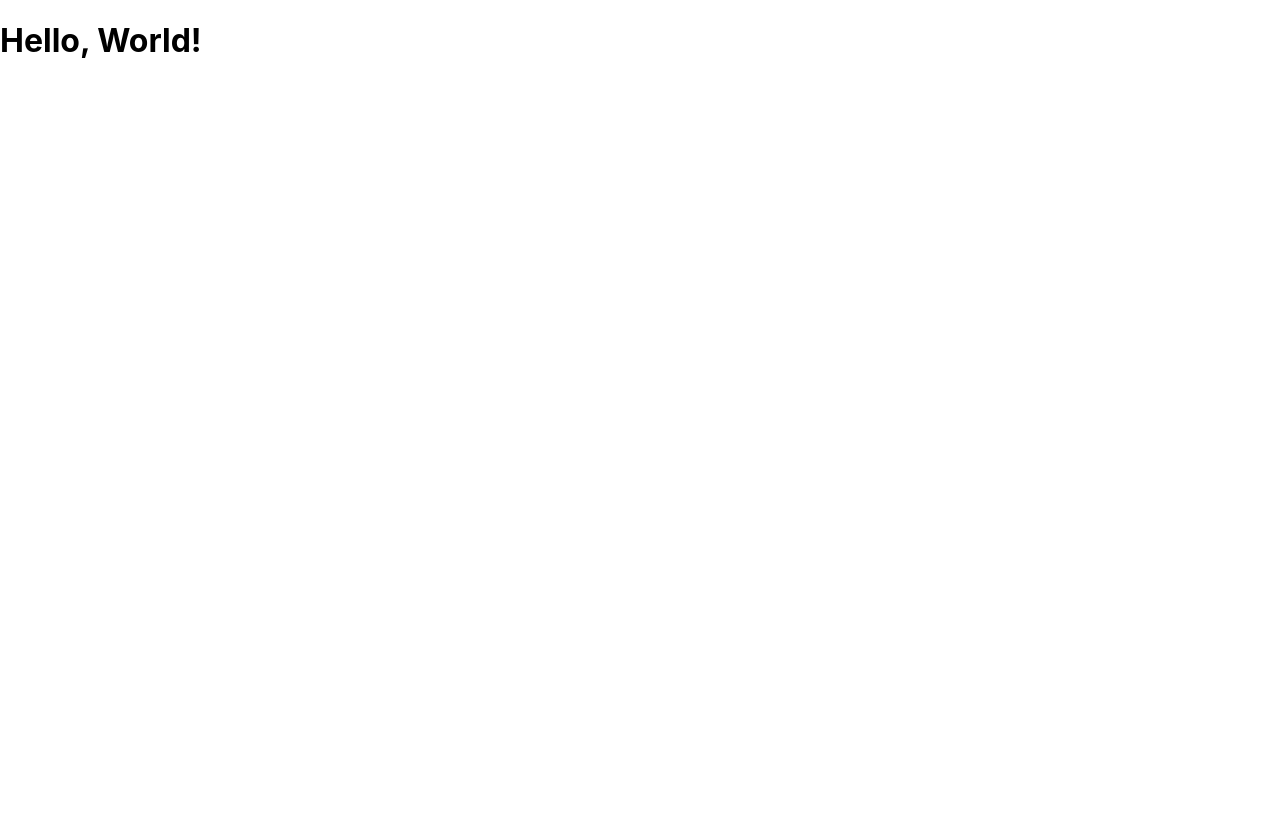
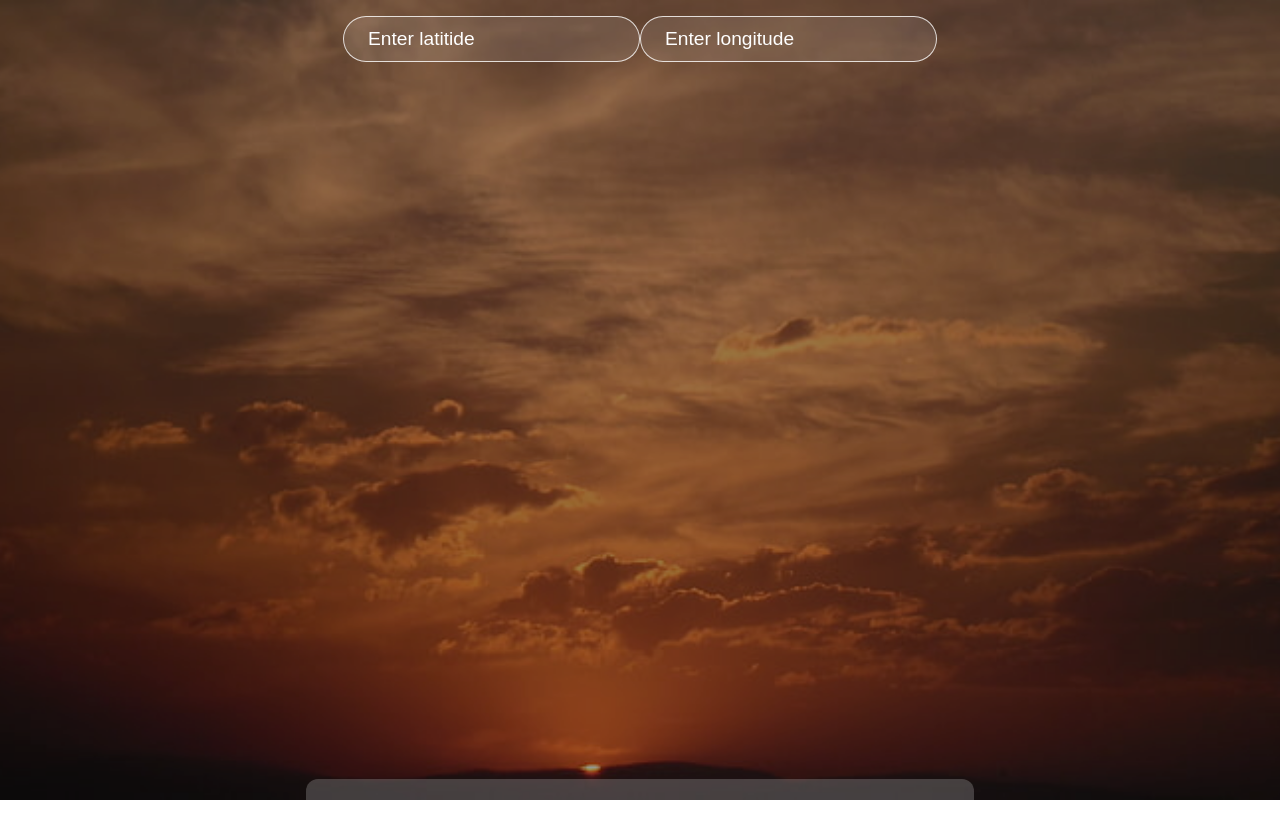
Before and after one commit to elanez/weather-app-react, a React (Create React App) app: page / in a window 1280 px wide. Shown: the top 838 px of the page. Before the commit the page ends 800 px from the top, so only its background shows below. Built offline with nearby package versions, Linux system fonts and the light colour scheme; the HTML template or start-up script is replaced by a standard one.

Commit message:
Added functionalities

```diff
--- a/src/App.js
+++ b/src/App.js
@@ -1,9 +1,71 @@
-import React from 'react';
+import React, {useState} from 'react';
+import axios from 'axios';
 
 function App() {
+  const [data, setData] = useState({})
+  const [latitude, setLatitude] = useState('')
+  const [longitude, setLongitude] = useState('')
+
+  const url = `https://api.openweathermap.org/data/2.5/weather?lat=${latitude}&lon=${longitude}&units=metric&appid=d0e87a14ebdbdbdc6f8338283b5d4282`
+
+  const searchLocation = (event) => {
+    if(event.key === 'Enter') {
+      axios.get(url).then((response) =>{
+        setData(response.data)
+        console.log(response.data)
+      })
+    }
+    // setLatitude('')
+    // setLongitude('')
+  }
+
   return (
-    <div className="App">
-      <h1>Hello, World!</h1>
+    <div className='app'>
+      <div className='search'>
+        <input
+        value={latitude}
+        onChange={event => setLatitude(event.target.value)}
+        onKeyPress={searchLocation}
+        placeholder='Enter latitide'
+        type='text'/>
+
+<input
+        value={longitude}
+        onChange={event => setLongitude(event.target.value)}
+        onKeyPress={searchLocation}
+        placeholder='Enter longitude'
+        type='text'/>
+      </div>
+
+      <div className='container'>
+        <div className='top'>
+          <div className='location'>
+            {data.name ? <p>{data.name}</p> : null}
+          </div>
+          <div className='temp'>
+            {data.main ? <h1>{data.main.temp} C</h1> : null}
+          </div>
+          <div className='description'>
+            {data.weather ? <p>{data.weather[0].main}</p> : null }
+          </div>
+        </div>
+        <div className='bottom'>
+          <div className='feels'>
+            {data.main ? <p className='bold'>{data.main.feels_like} C</p> : null}
+
+            <p>Feels Like</p>
+          </div>
+          <div className='humidity'>
+            {data.main ? <p className='bold'>{data.main.humidity}%</p> : null}
+
+            <p>Humidity</p>
+          </div>
+          <div className='wind'>
+            {data.main ? <p className='bold'>{data.wind.speed} KPH</p> : null}
+            <p>Winds</p>
+          </div>
+        </div>
+      </div>
     </div>
   );
 }
--- a/src/index.css
+++ b/src/index.css
@@ -1,5 +1,10 @@
+* {
+  box-sizing: border-box;
+  margin: 0;
+  padding: 0;
+}
+
 body {
-  margin: 0;
   font-family: -apple-system, BlinkMacSystemFont, 'Segoe UI', 'Roboto', 'Oxygen',
     'Ubuntu', 'Cantarell', 'Fira Sans', 'Droid Sans', 'Helvetica Neue',
     sans-serif;
@@ -7,7 +12,88 @@
   -moz-osx-font-smoothing: grayscale;
 }
 
-code {
-  font-family: source-code-pro, Menlo, Monaco, Consolas, 'Courier New',
-    monospace;
+p {
+  font-size: 1.6rem;
 }
+
+h1 {
+  font-size: 6rem;
+}
+
+.app{
+  width: 100%;
+  height: 100vh;
+  position: relative;
+  background-color: rgba(0,0,0,0.4);
+  color: white;
+}
+
+.app::before{
+  content: ' ';
+  background: url('./assets/sweet-afternoon-wallpaper-preview.jpg') no-repeat;
+  background-position: center center;
+  background-size: cover;
+  position: absolute;
+  width: 100%;
+  height: 100%;
+  top: 0;
+  left: 0;
+  z-index: -1;
+}
+
+.app .search{
+  text-align: center;
+  padding: 1rem;
+}
+
+.app input{
+  color: white;
+  padding: .7rem 1.5rem;
+  font-size: 1.2rem;
+  border-radius: 25px;
+  border: 1px solid rgba(255, 255, 255, 0.8);
+  background: rgba(255, 255, 255, 0.1);
+}
+
+::placeholder{
+  color: white;
+}
+
+.container{
+  max-width: 700px;
+  height: 700px;
+  margin: auto;
+  padding: 0 1rem;
+  position: relative;
+  top: 10%;
+  display: flex;
+  flex-direction: column;
+  justify-content: space-between;
+}
+
+.app .top{
+  width: 100%;
+  margin: 1rem auto;
+}
+
+.app .description{
+  position: relative;
+  right: -90%;
+  transform-origin: 0 0;
+  transform: rotate(269deg);
+}
+
+.app .bottom{
+  display: flex;
+  justify-content: space-evenly;
+  text-align: center;
+  width: 100%;
+  margin: 1rem auto;
+  padding: 1rem;
+  border-radius: 12px;
+  background-color: rgba(255, 255, 255, 0.2);
+}
+
+.bold{
+  font-weight: 700;
+}
```
